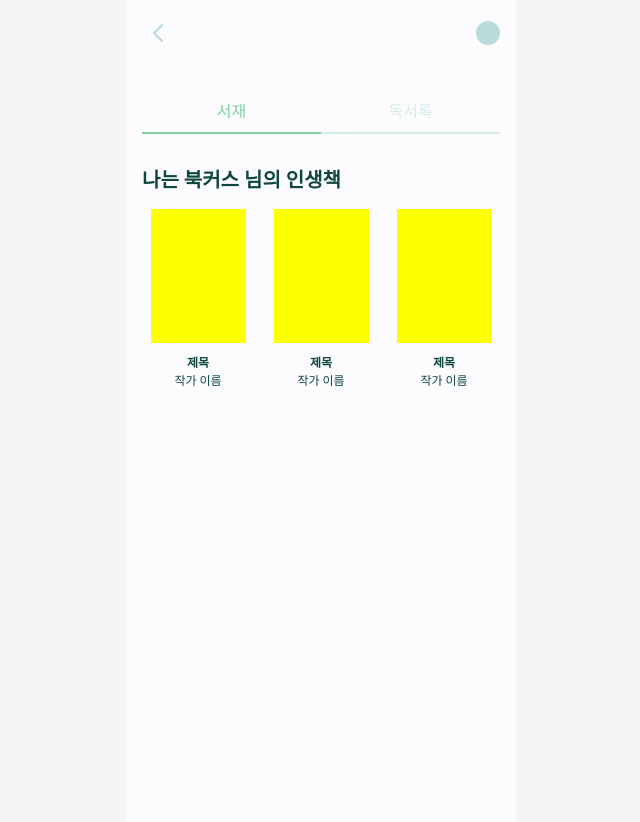
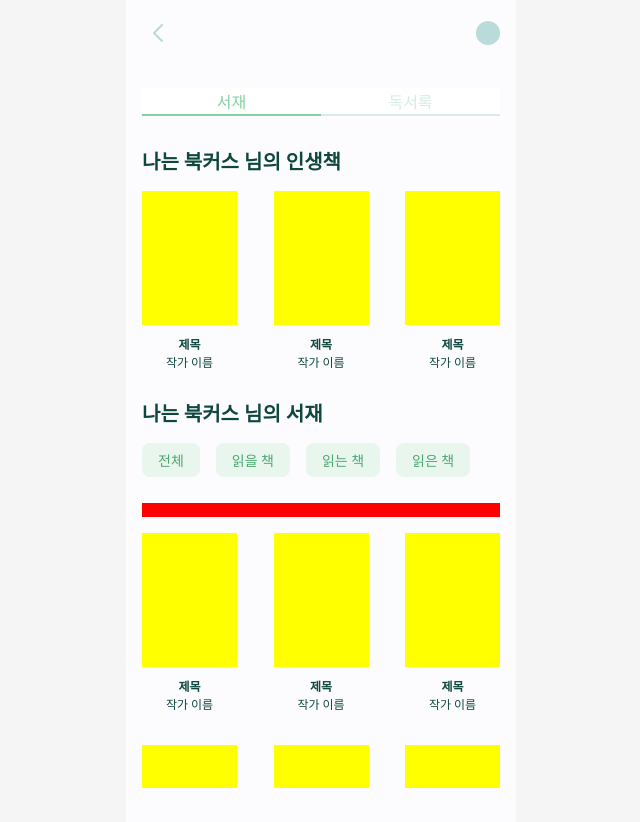
Before and after one commit to gunyongbok/bookus-client, a React (Vite) app: page /library in a window 1280 px wide. Shown: the whole page, without its empty margins (319-959 px from the left). Built offline with nearby package versions, Linux system fonts and the light colour scheme; no server answers; a web font is replaced by a local one.

Commit message:
design: 서재 기본 구조 디자인 완료

```diff
--- a/src/components/Wrapper/ShowThreeBookInRow.tsx
+++ b/src/components/Wrapper/ShowThreeBookInRow.tsx
@@ -4,9 +4,9 @@ const BookBox = styled.div`
   width: 100%;
   display: flex;
   height: 180px;
-  justify-content: center;
-  align-items: flex-start;
+  justify-content: space-between;
   gap: 28px;
+  margin-bottom: 32px;
 `;
 
 const Book = styled.div`
--- a/src/page/Book/Library.tsx
+++ b/src/page/Book/Library.tsx
@@ -13,7 +13,7 @@ import profileImg from "../../assets/svg/ProfileLogo.svg";
 import LibraryTitle from "../../components/Title/LibraryTitle";
 
 // Books
-import ShowThreeBookInRow from "../../components/Wrapper/showThreeBookInRow";
+import ShowThreeBookInRow from "../../components/Wrapper/ShowThreeBookInRow";
 
 const LibraryContainer = styled.div`
   width: 100%;
@@ -23,6 +23,7 @@ const LibraryContainer = styled.div`
   flex-direction: column;
   position: absolute;
   top: 13%;
+  overflow: auto;
   @media (max-width: 599px) {
     height: 80%;
   }
@@ -33,6 +34,9 @@ const LibraryCotroller = styled.div`
   height: 44px;
   display: flex;
   margin-bottom: 32px;
+  position: sticky;
+  top: 0;
+  background-color: #fff;
 `;
 
 const LibraryController = styled.div<{ $clicked: boolean }>`
@@ -54,6 +58,44 @@ const LibraryController = styled.div<{ $clicked: boolean }>`
 const FavoriteBookContainer = styled.div`
   width: 100%;
   height: 220px;
+`;
+
+const BooksInMyLibrary = styled.div`
+  width: 100%;
+  height: fit-content;
+  display: flex;
+  flex-direction: column;
+  margin-top: 32px;
+`;
+
+const ArrangeController = styled.div`
+  width: 100%;
+  height: 14px;
+  margin: 26px 0 16px 0;
+  background-color: red;
+`;
+
+const StateControllerBox = styled.div`
+  width: 100%;
+  display: flex;
+  gap: 16px;
+`;
+
+const IndividualState = styled.div`
+  width: fit-content;
+  height: 34px;
+  padding: 8px 16px;
+  box-sizing: border-box;
+  display: flex;
+  justify-content: center;
+  align-items: center;
+  border-radius: 8px;
+  background: #e9f6ee;
+  color: #4ca771;
+  font-family: Pretendard;
+  font-size: 14px;
+  font-style: normal;
+  font-weight: 500;
 `;
 
 const Library = () => {
@@ -92,6 +134,19 @@ const Library = () => {
           <LibraryTitle text="나는 북커스 님의 인생책" />
           <ShowThreeBookInRow />
         </FavoriteBookContainer>
+        <BooksInMyLibrary>
+          <LibraryTitle text="나는 북커스 님의 서재" />
+          <StateControllerBox>
+            <IndividualState>전체</IndividualState>
+            <IndividualState>읽을 책</IndividualState>
+            <IndividualState>읽는 책</IndividualState>
+            <IndividualState>읽은 책</IndividualState>
+          </StateControllerBox>
+          <ArrangeController />
+          <ShowThreeBookInRow />
+          <ShowThreeBookInRow />
+          <ShowThreeBookInRow />
+        </BooksInMyLibrary>
       </LibraryContainer>
     </TopContainer>
   );
```
